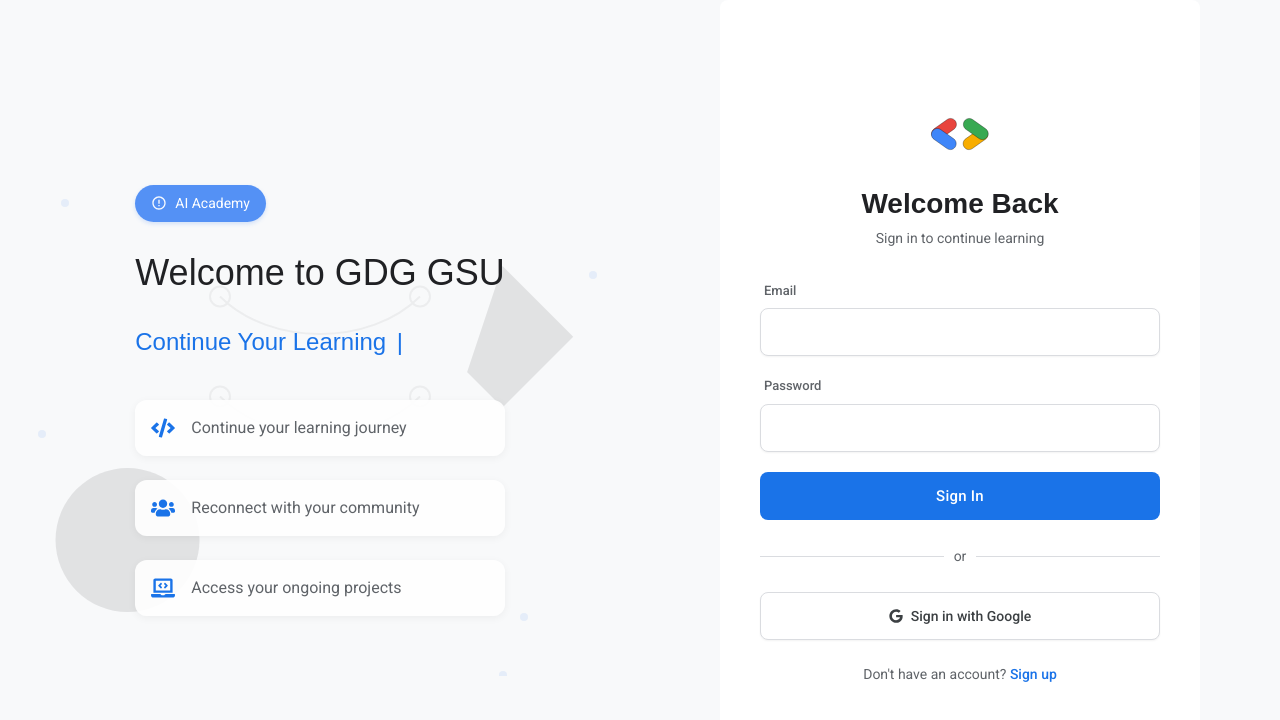
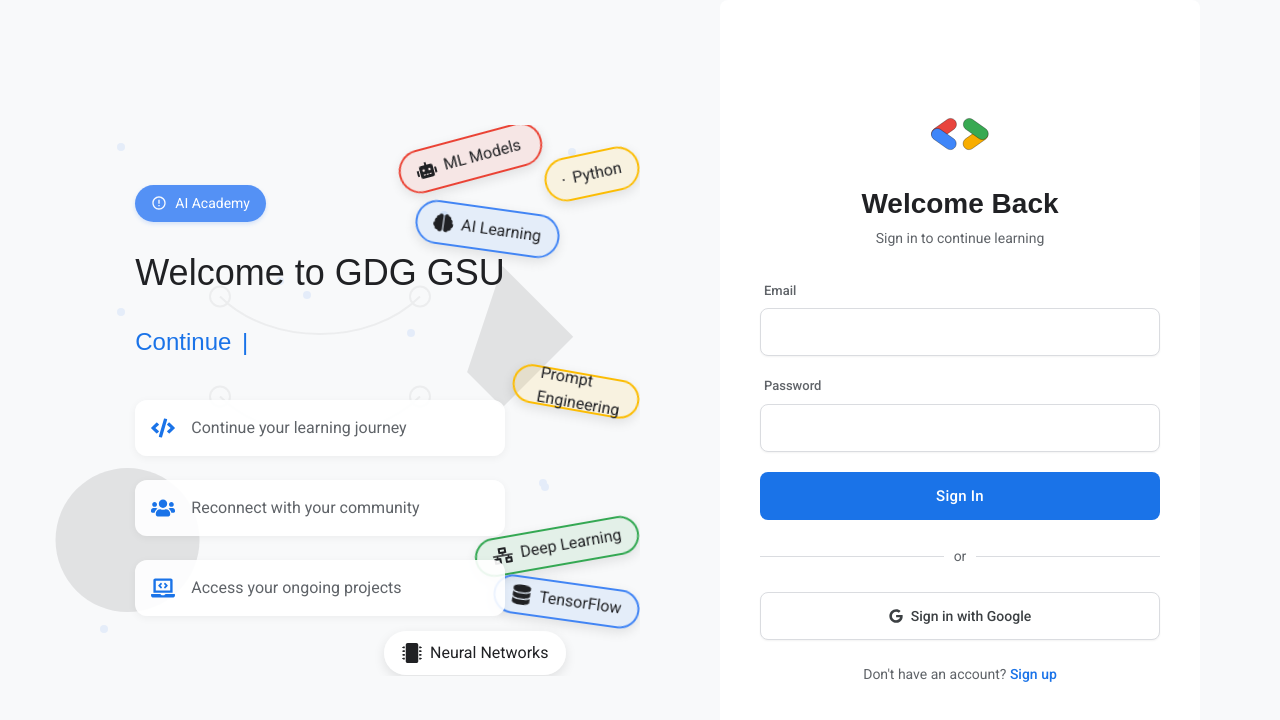
Before and after one commit to Adams-404/AI-Academy, a React (Vite) app: page /login in a window 1280 px wide. Shown: the top 720 px of the page. Built offline with nearby package versions, Linux system fonts and the light colour scheme; no server answers; a web font is replaced by a local one.

Commit message:
added floating-cards to login page

```diff
--- a/src/pages/Login.jsx
+++ b/src/pages/Login.jsx
@@ -1,7 +1,11 @@
 import { useState, useEffect } from 'react'
 import { Link, useNavigate } from 'react-router-dom'
 import { useAuth } from '../contexts/AuthContext'
-import { FaGoogle, FaCode, FaUsers, FaLaptopCode } from 'react-icons/fa'
+import {
+  FaGoogle, FaCode, FaUsers, FaLaptopCode,
+  FaBrain, FaRobot, FaPython, FaNetworkWired,
+  FaComments, FaMicrochip, FaDatabase
+} from 'react-icons/fa'
 import footerLogo from '../assets/footer-logo.svg'
 import './Auth.css'
 
@@ -19,11 +23,11 @@
   const [isDeleting, setIsDeleting] = useState(false)
 
   const phrases = [
-    "Welcome Back Developer",
-    "Continue Your Learning Journey",
-    "Access Your Projects",
-    "Connect With Your Community",
-    "Resume Your Progress"
+    "Welcome Back AI Enthusiast...",
+    "Continue Your Learning Journey.",
+    "Access Your Projects.",
+    "Connect With Your Community.",
+    "Resume Your Progress!"
   ]
 
   useEffect(() => {
@@ -101,6 +105,51 @@
               <circle cx="300" cy="200" r="10"/>
             </g>
           </svg>
+        </div>
+
+        <div className="floating-elements">
+          <div className="float-card google-blue" style={{ top: '15%', right: '25%' }}>
+            <FaBrain />
+            <span>AI Learning</span>
+          </div>
+          <div className="float-card google-red" style={{ bottom: '90%', left: '24%', right: '30%' }}>
+            <FaRobot />
+            <span>ML Models</span>
+          </div>
+          <div className="float-card" style={{ top: '5%', left: '70%' }}>
+            <FaPython />
+            <span>Python</span>
+          </div>
+          <div className="float-card google-green" style={{ top: '73%', right: '0%' }}>
+            <FaNetworkWired />
+            <span>Deep Learning</span>
+          </div>
+          <div className="float-card google-yellow" style={{ bottom: '48%', right: '0%', left: '60%' }}>
+            <FaComments />
+            <span>Prompt Engineering</span>
+          </div>
+          <div className="float-card" style={{ top: '92%', left: '20%' }}>
+            <FaMicrochip />
+            <span>Neural Networks</span>
+          </div>
+          <div className="float-card google-blue" style={{ bottom: '10%', right: '0%', top: '83%' }}>
+            <FaDatabase />
+            <span>TensorFlow</span>
+          </div>
+        </div>
+
+        <div className="neural-nodes">
+          {[...Array(5)].map((_, i) => (
+            <div
+              key={i}
+              className="node"
+              style={{
+                left: `${Math.random() * 100}%`,
+                top: `${Math.random() * 100}%`,
+                animationDelay: `${Math.random() * 2}s`
+              }}
+            />
+          ))}
         </div>
 
         {/* Neural network animation nodes */}
--- a/src/pages/Signup.jsx
+++ b/src/pages/Signup.jsx
@@ -23,11 +23,11 @@
   const [isDeleting, setIsDeleting] = useState(false)
 
   const phrases = [
-    "Learn to Code with Industry Experts",
-    "Build Real-World Projects",
-    "Join a Community of Developers",
-    "Grow Your Technical Skills",
-    "Connect with Tech Leaders"
+    "Learn with Industry Experts...",
+    "Build Real-World Projects.",
+    "Join AI Community Now!",
+    "Grow Your Technical Skills.",
+    "Connect with Tech Leaders."
   ]
 
   useEffect(() => {
@@ -146,11 +146,11 @@
             <FaPython />
             <span>Python</span>
           </div>
-          <div className="float-card google-green" style={{ top: '35%', right: '10%' }}>
+          <div className="float-card google-green" style={{ top: '73%', right: '0%' }}>
             <FaNetworkWired />
             <span>Deep Learning</span>
           </div>
-          <div className="float-card google-yellow" style={{ bottom: '30%', right: '20%' }}>
+          <div className="float-card google-yellow" style={{ bottom: '48%', right: '0%', left: '60%' }}>
             <FaComments />
             <span>Prompt Engineering</span>
           </div>
```
